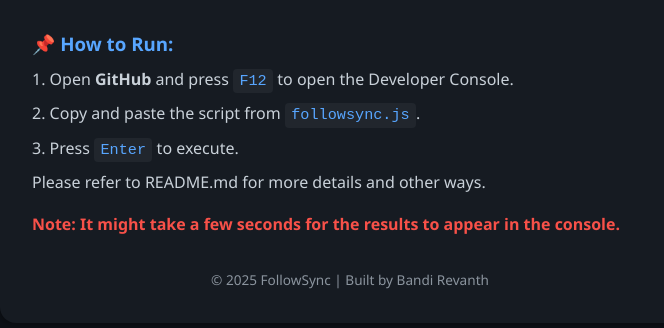
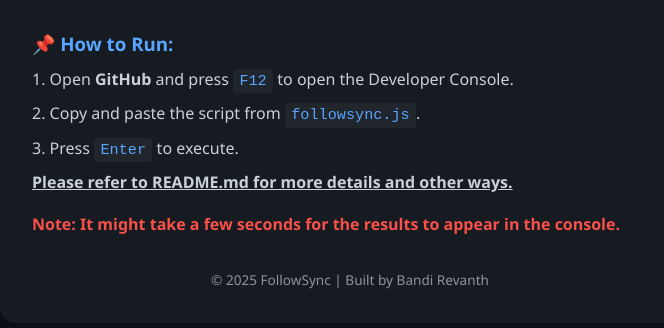
Before and after one commit to bandirevanth/FollowSync, a plain HTML site: page index.html in a window 1280 px wide. Shown: the part 262-590 px from the top of the page, without its empty margins (290-954 px from the left). Drawn offline with Linux system fonts and the light colour scheme; no server answers.

Commit message:
Update index.html

```diff
--- a/index.html
+++ b/index.html
@@ -87,7 +87,7 @@
     <p>1. Open <strong>GitHub</strong> and press <code>F12</code> to open the Developer Console.</p>
     <p>2. Copy and paste the script from <code>followsync.js</code>.</p>
     <p>3. Press <code>Enter</code> to execute.</p>
-    <p>Please refer to README.md for more details and other ways.</p>
+    <p><b><u>Please refer to README.md for more details and other ways.</u></b></p>
 
     <p class="note">Note: It might take a few seconds for the results to appear in the console.</p>
 
```
